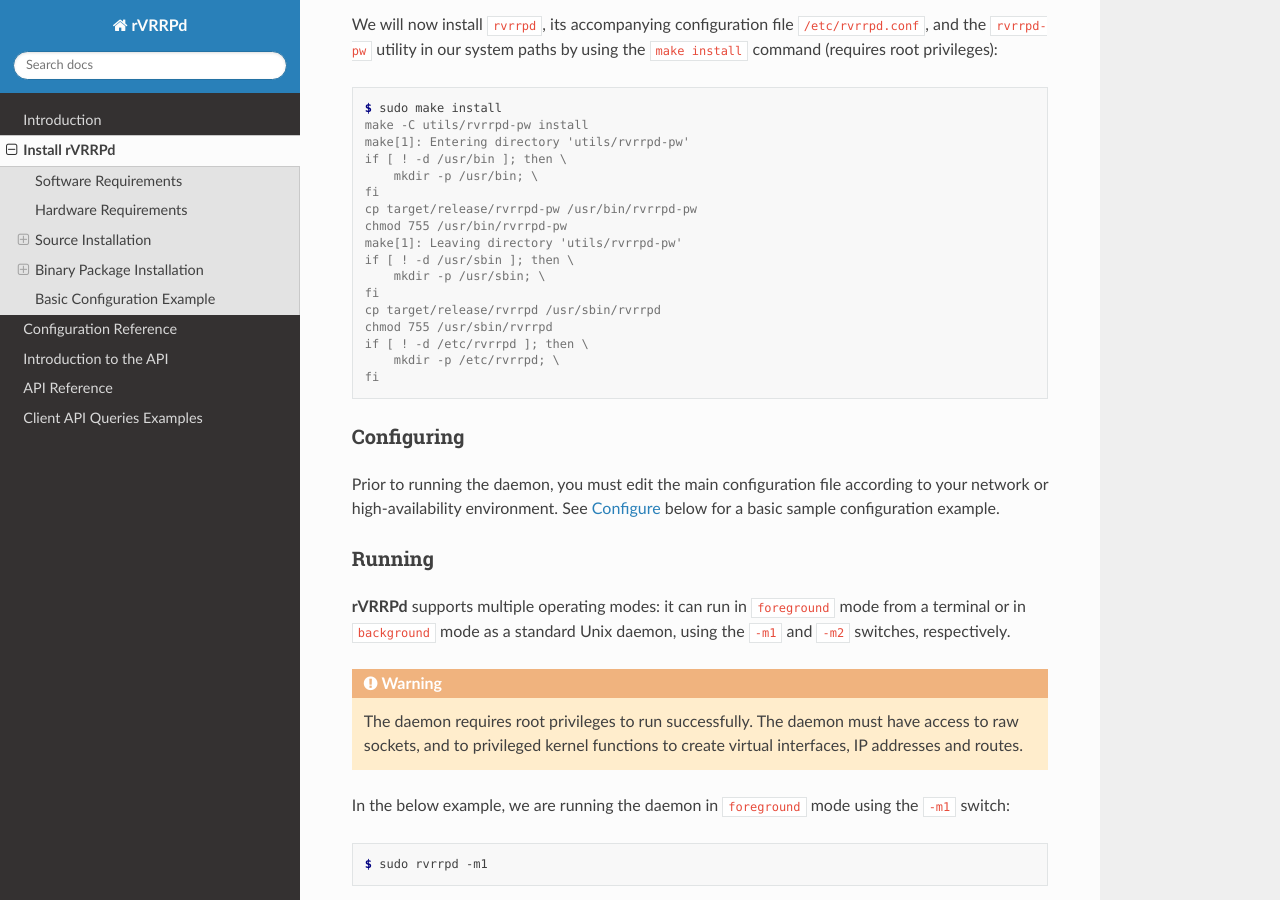
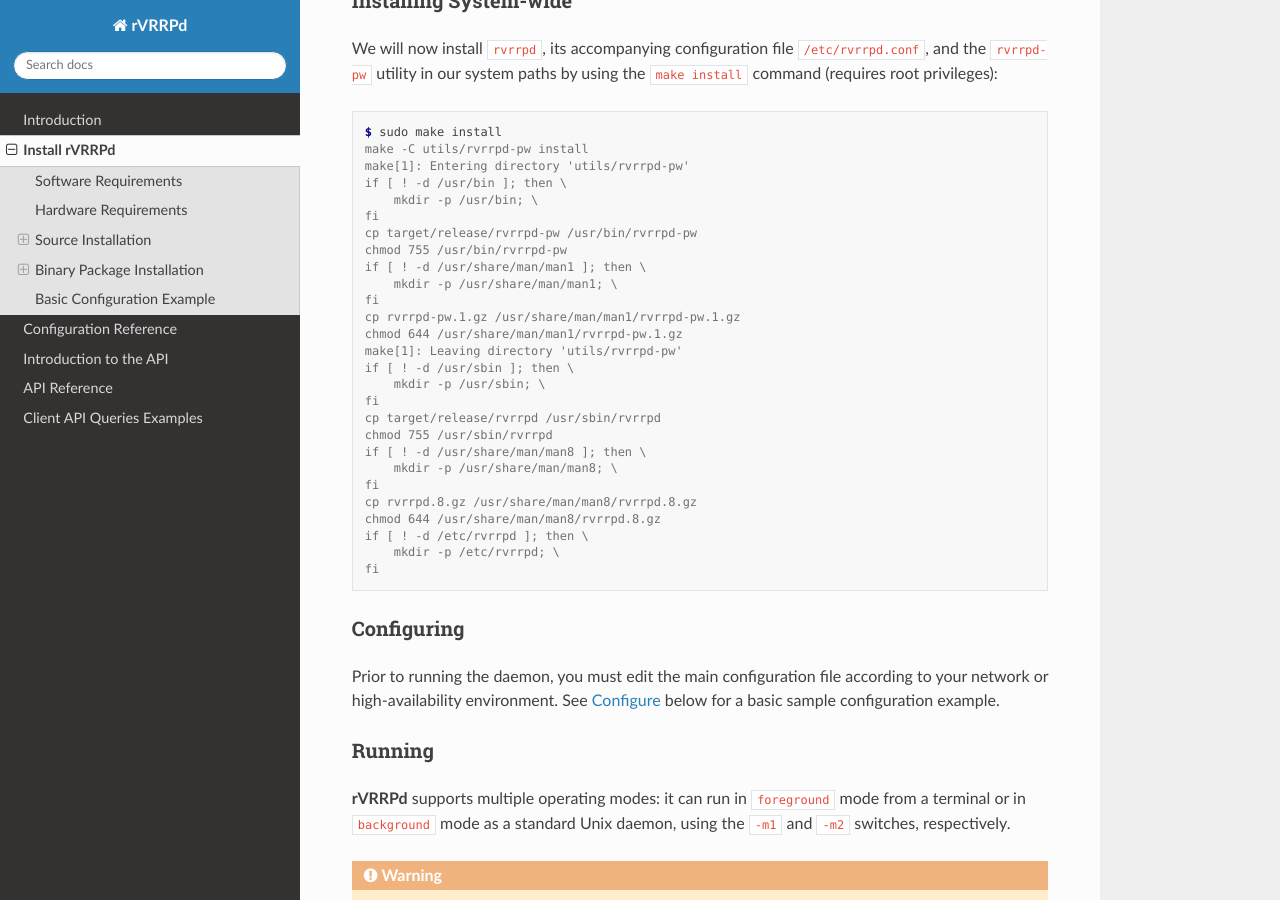
Before and after one commit to e3prom/rVRRPd, a Sphinx documentation site: the page built from docs/config/install.rst, in a window 1280 px wide and 900 px high, scrolled down 2091 px. Built offline with Sphinx 7.4.7 and the Read the Docs theme 2.0.0, drawn with Linux system fonts in a browser that asks for light colours; some of the changed text lies outside the part shown.

Commit message:
Update documentation for manual generation
It should be noted in documentation, that there is a dependency on
the `help2man` utility -- as this package is not installed by default.

```diff
--- a/docs/config/install.rst
+++ b/docs/config/install.rst
@@ -111,12 +112,22 @@ paths by using the ``make install`` command (requires root privileges):
     fi
     cp target/release/rvrrpd-pw /usr/bin/rvrrpd-pw
     chmod 755 /usr/bin/rvrrpd-pw
+    if [ ! -d /usr/share/man/man1 ]; then \
+        mkdir -p /usr/share/man/man1; \
+    fi
+    cp rvrrpd-pw.1.gz /usr/share/man/man1/rvrrpd-pw.1.gz
+    chmod 644 /usr/share/man/man1/rvrrpd-pw.1.gz
     make[1]: Leaving directory 'utils/rvrrpd-pw'
     if [ ! -d /usr/sbin ]; then \
         mkdir -p /usr/sbin; \
     fi
     cp target/release/rvrrpd /usr/sbin/rvrrpd
     chmod 755 /usr/sbin/rvrrpd
+    if [ ! -d /usr/share/man/man8 ]; then \
+        mkdir -p /usr/share/man/man8; \
+    fi
+    cp rvrrpd.8.gz /usr/share/man/man8/rvrrpd.8.gz
+    chmod 644 /usr/share/man/man8/rvrrpd.8.gz
     if [ ! -d /etc/rvrrpd ]; then \
         mkdir -p /etc/rvrrpd; \
     fi
```
Also changed, not shown: other parts of docs/config/install.rst (+2 -1 lines), 1 other file.
